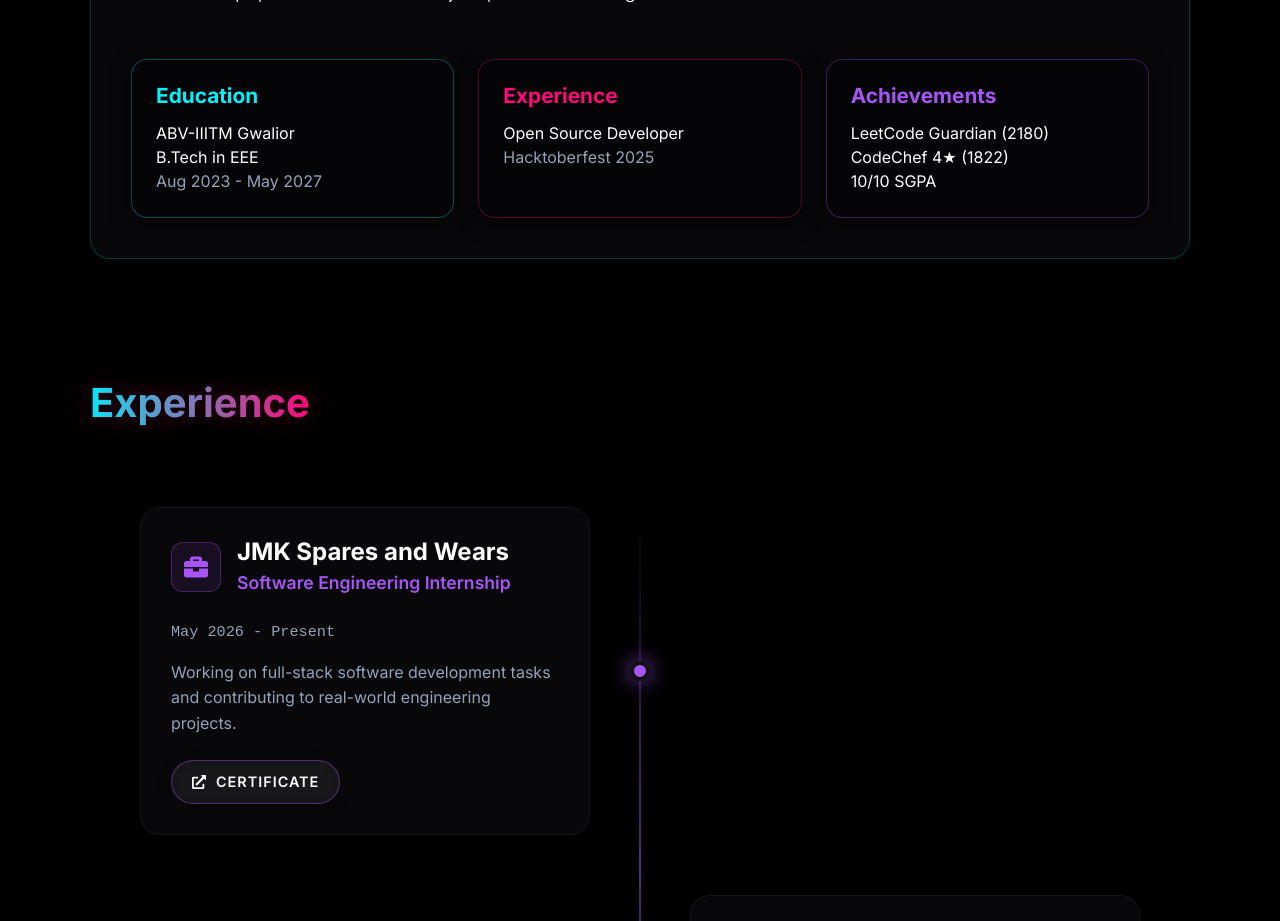
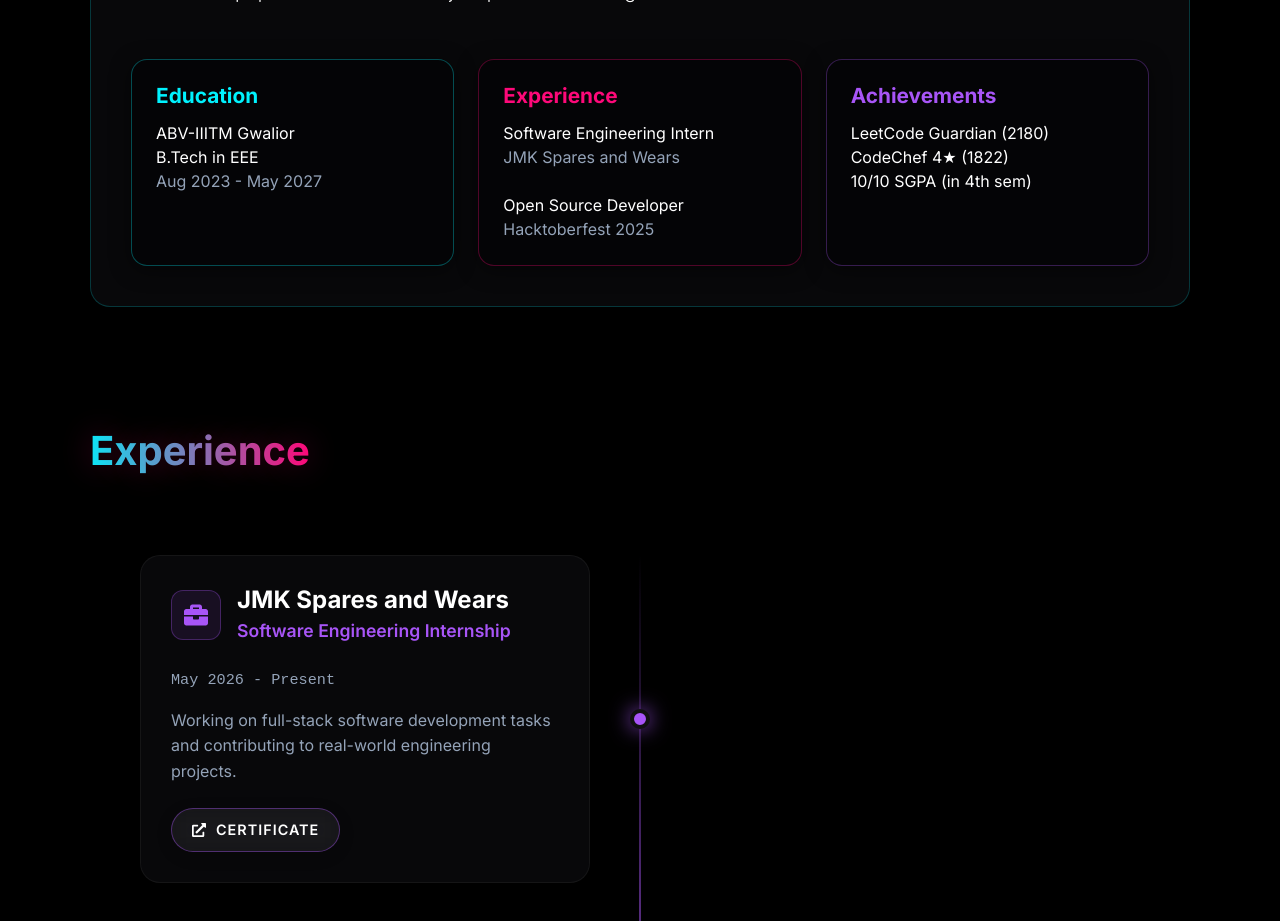
Before and after one commit to Princeag1310/Portfolio, a React (Vite) app: page / in a window 1280 px wide. Shown: the part 1180-2101 px from the top of the page. Built offline with nearby package versions, Linux system fonts and the light colour scheme.

Commit message:
style: update about section cards, add custom favicon, and fix document title

```diff
--- a/index.html
+++ b/index.html
@@ -2,9 +2,9 @@
 <html lang="en">
   <head>
     <meta charset="UTF-8" />
-    <link rel="icon" type="image/svg+xml" href="/favicon.svg" />
+    <link rel="icon" type="image/png" href="/favicon.png" />
     <meta name="viewport" content="width=device-width, initial-scale=1.0" />
-    <title>prince-portfolio</title>
+    <title>Prince Agrawal | Full Stack Developer</title>
   </head>
   <body>
     <div id="root"></div>
--- a/src/components/About.tsx
+++ b/src/components/About.tsx
@@ -29,11 +29,16 @@ export const About: React.FC = () => {
              </motion.div>
              <motion.div whileHover={{ y: -5 }} style={{ background: 'rgba(0,0,0,0.4)', padding: '24px', borderRadius: '16px', border: '1px solid rgba(254, 9, 121, 0.3)', boxShadow: '0 4px 20px rgba(0,0,0,0.5)' }}>
                <h3 style={{ color: '#fe0979', marginBottom: '12px', fontSize: '1.3rem' }}>Experience</h3>
-               <p style={{ color: '#fff', fontSize: '1rem', lineHeight: '1.5' }}>Open Source Developer<br/><span style={{ color: 'var(--text-secondary)' }}>Hacktoberfest 2025</span></p>
+               <p style={{ color: '#fff', fontSize: '1rem', lineHeight: '1.5' }}>
+                 Software Engineering Intern<br/>
+                 <span style={{ color: 'var(--text-secondary)' }}>JMK Spares and Wears</span><br/><br/>
+                 Open Source Developer<br/>
+                 <span style={{ color: 'var(--text-secondary)' }}>Hacktoberfest 2025</span>
+               </p>
              </motion.div>
              <motion.div whileHover={{ y: -5 }} style={{ background: 'rgba(0,0,0,0.4)', padding: '24px', borderRadius: '16px', border: '1px solid rgba(168, 85, 247, 0.3)', boxShadow: '0 4px 20px rgba(0,0,0,0.5)' }}>
                <h3 style={{ color: '#a855f7', marginBottom: '12px', fontSize: '1.3rem' }}>Achievements</h3>
-               <p style={{ color: '#fff', fontSize: '1rem', lineHeight: '1.5' }}>LeetCode Guardian (2180)<br/>CodeChef 4★ (1822)<br/>10/10 SGPA</p>
+               <p style={{ color: '#fff', fontSize: '1rem', lineHeight: '1.5' }}>LeetCode Guardian (2180)<br/>CodeChef 4★ (1822)<br/>10/10 SGPA (in 4th sem)</p>
              </motion.div>
           </div>
         </div>
```
Also changed, not shown: public/favicon.png (added).
